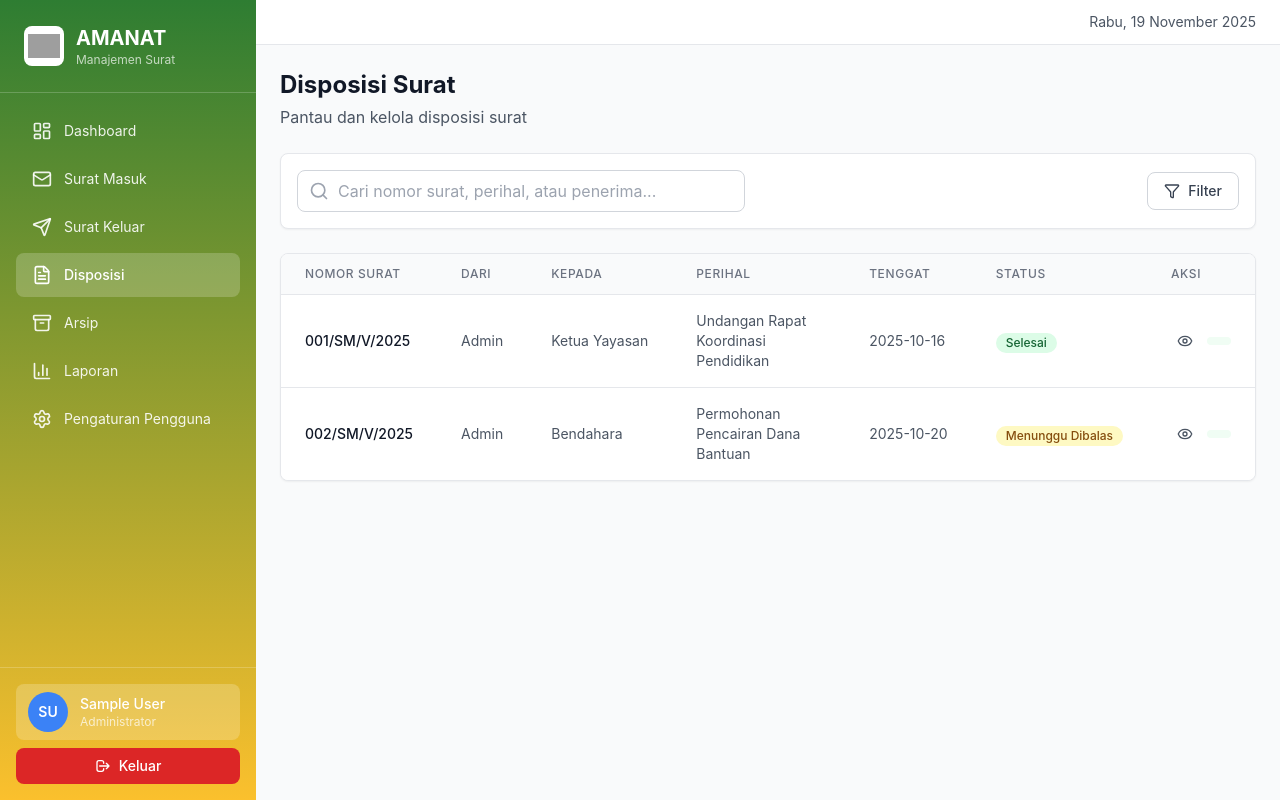
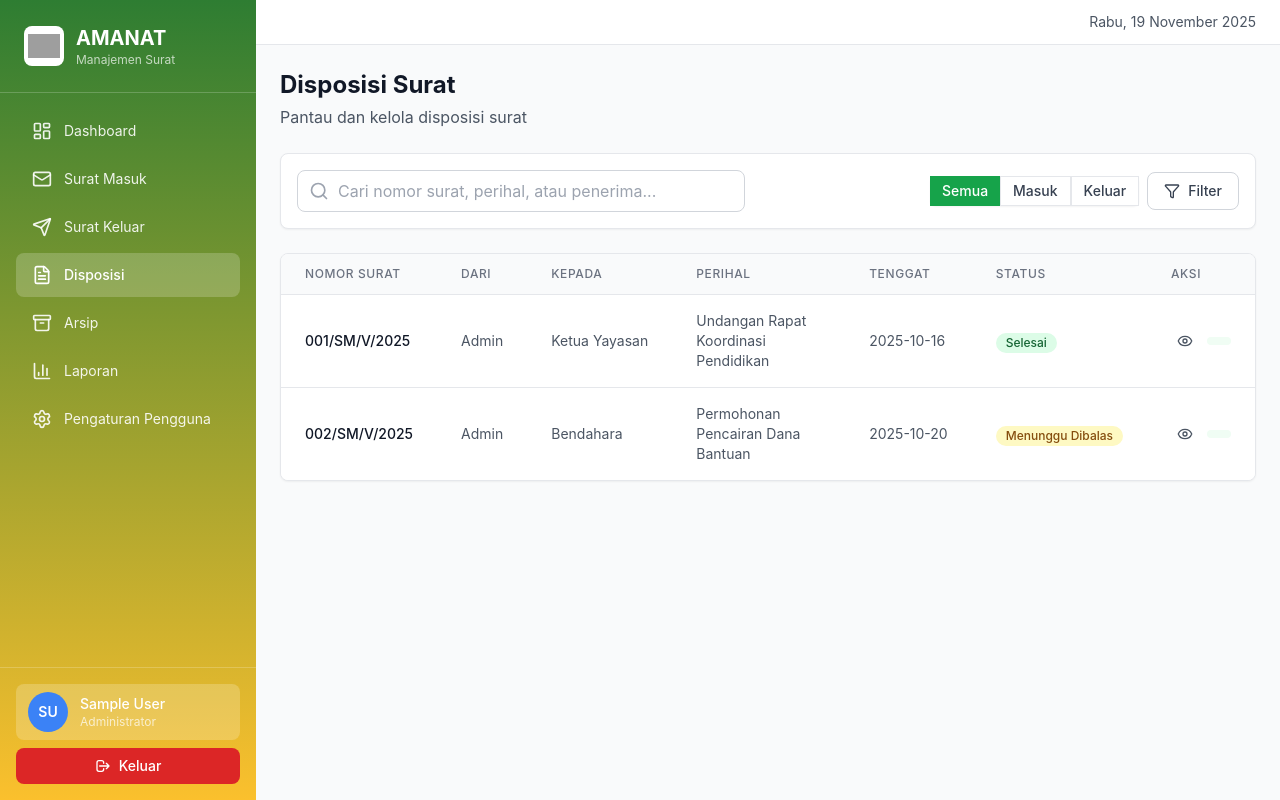
Before and after one commit to apriliamonica/FE-AMANAT, a React (Vite) app: page /disposisi in a window 1280 px wide. Built offline with nearby package versions, Linux system fonts and the light colour scheme; sample sign-in values are in the browser's storage; grey boxes are pictures that could not be loaded.

Commit message:
feat(disposisi): add incoming/outgoing filter + update modal; feat(surat): implement send action for surat keluar

```diff
--- a/src/pages/disposisi/DisposisiList.jsx
+++ b/src/pages/disposisi/DisposisiList.jsx
@@ -6,6 +6,7 @@ import Badge from '../../components/common/Badge/Badge';
 import useDisposisiStore from '../../store/disposisiStore';
 import TrackingModal from "../../components/Features/TrackingModal.jsx";
 import toast from 'react-hot-toast';
+import useAuthStore from '../../store/authStore';
 
 const DisposisiList = () => {
   const [searchQuery, setSearchQuery] = useState('');
@@ -21,6 +22,8 @@ const DisposisiList = () => {
     updateDisposisiStatus
   } = useDisposisiStore();
 
+  const { user } = useAuthStore();
+
   useEffect(() => {
     fetchDisposisi();
   }, [fetchDisposisi]);
@@ -34,6 +37,30 @@ const DisposisiList = () => {
   const openTracking = (disposisi) => {
     setSelectedDisposisi(disposisi);
     setShowTrackingModal(true);
+  };
+
+  const [filterType, setFilterType] = useState('all'); // all | masuk | keluar
+
+  const applyFilter = (list) => {
+    if (!user) return list;
+    const uname = (user.name || user.username || '').toString().toLowerCase();
+    const urole = (user.role_label || user.role || '').toString().toLowerCase();
+
+    if (filterType === 'masuk') {
+      return list.filter(d => {
+        const kepada = (d.kepada || '').toString().toLowerCase();
+        return kepada.includes(uname) || kepada.includes(urole) || (user.bagian && kepada.includes(user.bagian));
+      });
+    }
+
+    if (filterType === 'keluar') {
+      return list.filter(d => {
+        const dari = (d.dari || '').toString().toLowerCase();
+        return dari.includes(uname) || dari.includes(urole);
+      });
+    }
+
+    return list;
   };
 
   const handleUpdateStatus = async (status) => {
@@ -53,8 +80,8 @@ const DisposisiList = () => {
     }
   };
 
-  // Dummy data disposisi
-  const disposisiData = disposisiList.length > 0 ? disposisiList : [
+  // Data disposisi (mock fallback)
+  const sourceList = disposisiList.length > 0 ? disposisiList : [
     {
       id: 1,
       nomorSurat: '001/SM/V/2025',
@@ -87,6 +114,8 @@ const DisposisiList = () => {
     },
   ];
 
+  const disposisiData = applyFilter(sourceList);
+
   return (
     <div>
       {/* Page Header */}
@@ -94,6 +123,38 @@ const DisposisiList = () => {
         <h1 className="text-2xl font-bold text-gray-900">Disposisi Surat</h1>
         <p className="text-gray-600 mt-1">Pantau dan kelola disposisi surat</p>
       </div>
+
+      {/* Update Status Modal */}
+      <Modal
+        isOpen={showUpdateModal}
+        onClose={() => { setShowUpdateModal(false); setSelectedDisposisi(null); }}
+        title={selectedDisposisi ? `Update Disposisi ${selectedDisposisi.nomorSurat}` : 'Update Disposisi'}
+        size="md"
+      >
+        {selectedDisposisi && (
+          <div className="space-y-4">
+            <p className="text-sm text-gray-600">Instruksi: <span className="font-medium">{selectedDisposisi.instruksi || selectedDisposisi.perihal}</span></p>
+            <div>
+              <label className="block text-sm text-gray-700 mb-1">Catatan / Tanggapan</label>
+              <textarea value={catatan} onChange={(e) => setCatatan(e.target.value)} rows={4} className="w-full px-3 py-2 border border-gray-300 rounded-lg" />
+            </div>
+            <div className="flex justify-end gap-3 pt-2 border-t border-gray-100">
+              <Button variant="outline" onClick={() => { setShowUpdateModal(false); setSelectedDisposisi(null); }}>Batal</Button>
+              <Button variant="primary" onClick={() => handleUpdateStatus('diproses')}>Tandai Diproses</Button>
+              <Button variant="success" onClick={() => handleUpdateStatus('selesai')}>Tandai Selesai</Button>
+            </div>
+          </div>
+        )}
+      </Modal>
+
+      {/* Tracking Modal */}
+      {showTrackingModal && selectedDisposisi && (
+        <TrackingModal
+          isOpen={showTrackingModal}
+          onClose={() => { setShowTrackingModal(false); setSelectedDisposisi(null); }}
+          surat={{ nomorSurat: selectedDisposisi.nomorSurat, perihal: selectedDisposisi.perihal, asalSurat: selectedDisposisi.dari }}
+        />
+      )}
 
       {/* Search & Filter */}
       <div className="bg-white rounded-lg shadow-sm border border-gray-200 p-4 mb-6">
@@ -111,9 +172,34 @@ const DisposisiList = () => {
           </div>
 
           {/* Filter Button */}
-          <Button variant="outline" icon={Filter}>
-            Filter
-          </Button>
+          <div className="flex items-center gap-2">
+            <div className="inline-flex rounded-md shadow-sm" role="group">
+              <button
+                type="button"
+                onClick={() => setFilterType('all')}
+                className={`px-3 py-1 text-sm font-medium ${filterType === 'all' ? 'bg-green-600 text-white' : 'bg-white text-gray-700 border border-gray-200'}`}
+              >
+                Semua
+              </button>
+              <button
+                type="button"
+                onClick={() => setFilterType('masuk')}
+                className={`px-3 py-1 text-sm font-medium ${filterType === 'masuk' ? 'bg-green-600 text-white' : 'bg-white text-gray-700 border border-gray-200'}`}
+              >
+                Masuk
+              </button>
+              <button
+                type="button"
+                onClick={() => setFilterType('keluar')}
+                className={`px-3 py-1 text-sm font-medium ${filterType === 'keluar' ? 'bg-green-600 text-white' : 'bg-white text-gray-700 border border-gray-200'}`}
+              >
+                Keluar
+              </button>
+            </div>
+            <Button variant="outline" icon={Filter}>
+              Filter
+            </Button>
+          </div>
         </div>
       </div>
 
--- a/src/pages/surat-keluar/SuratKeluarList.jsx
+++ b/src/pages/surat-keluar/SuratKeluarList.jsx
@@ -38,6 +38,17 @@ const SuratKeluarList = () => {
   useEffect(() => {
     fetchSuratKeluar();
   }, [fetchSuratKeluar]);
+
+  const handleSend = async (surat) => {
+    if (!surat || !surat.id) return;
+    const result = await sendSuratKeluar(surat.id);
+    if (result && result.success) {
+      toast.success('Surat berhasil dikirim');
+      fetchSuratKeluar();
+    } else {
+      toast.error('Gagal mengirim surat');
+    }
+  };
 
   // Filter data based on search
   let filteredData = searchQuery
@@ -218,7 +229,7 @@ const SuratKeluarList = () => {
                         <Eye className="w-4 h-4 text-gray-600" />
                       </button>
                       {surat.status === 'draft' && (
-                        <button className="p-1.5 hover:bg-green-50 rounded-lg transition-colors" title="Kirim">
+                        <button onClick={() => handleSend(surat)} className="p-1.5 hover:bg-green-50 rounded-lg transition-colors" title="Kirim">
                           <Send className="w-4 h-4 text-green-600" />
                         </button>
                       )}
```
